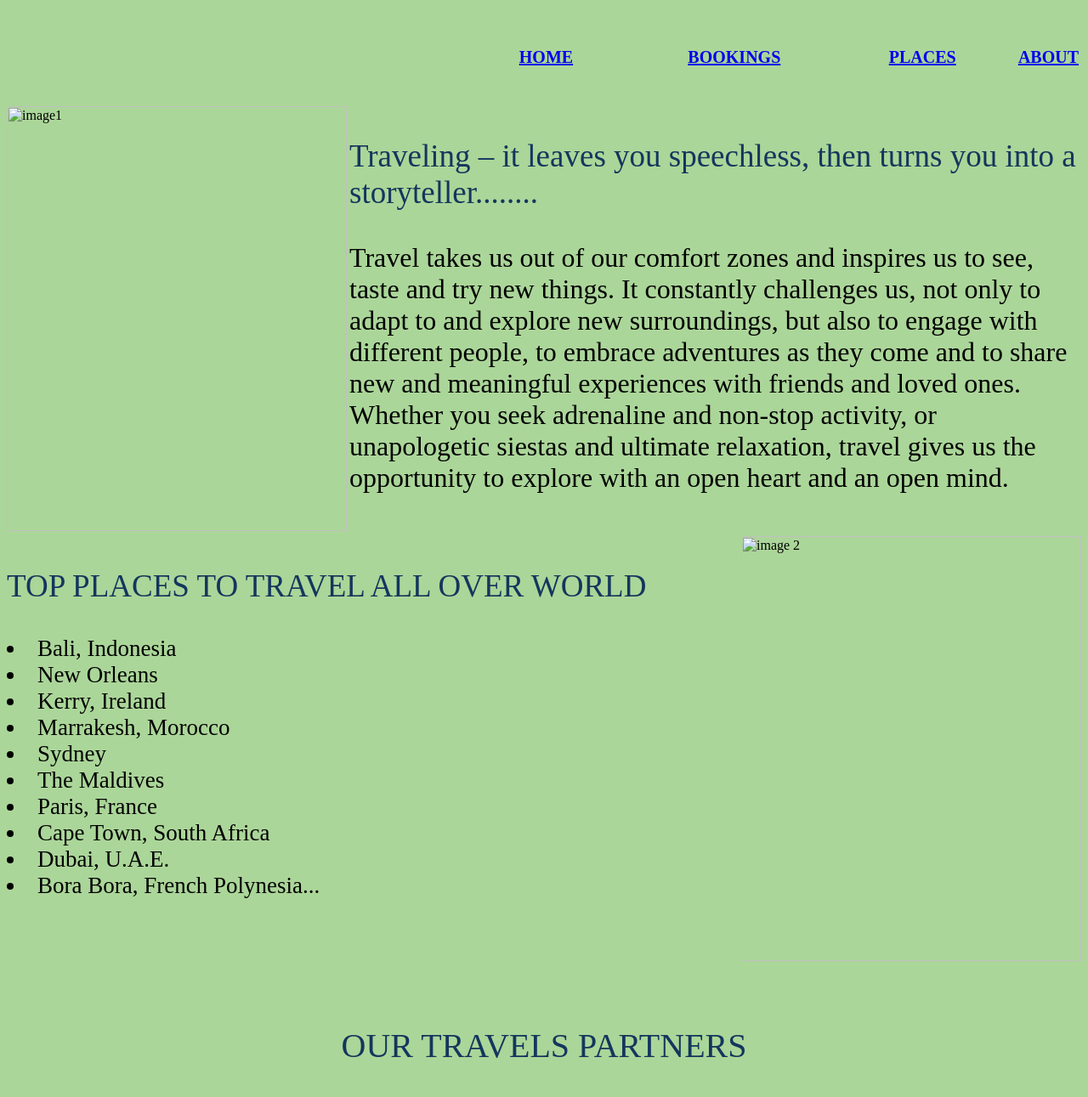
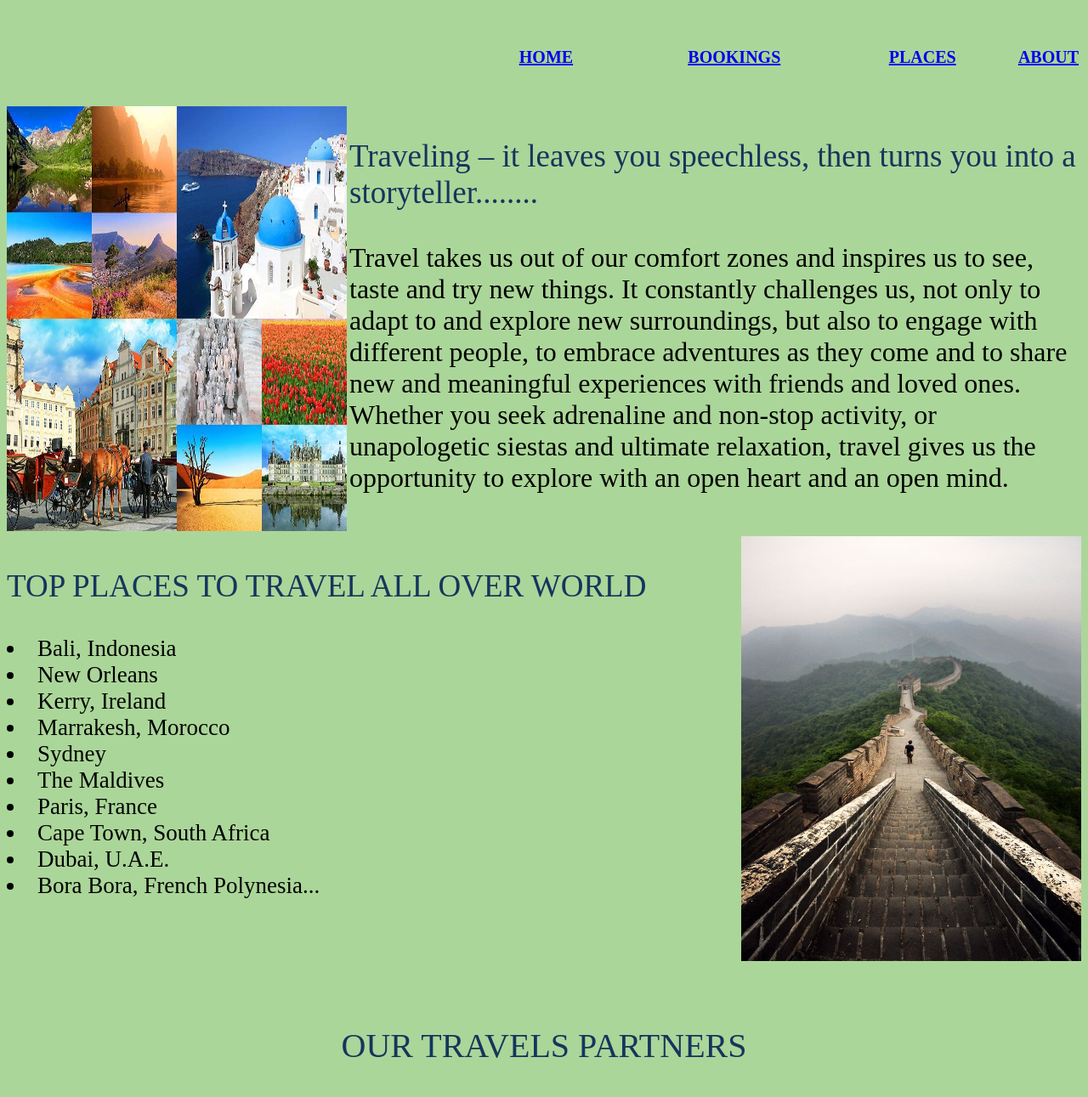
Before and after one commit to NagaVinayasree/hello.github.io, a plain HTML site: page index.html in a window 1280 px wide. Shown: the part 240-1531 px from the top of the page at 85% size. Drawn offline with Linux system fonts and the light colour scheme.

Commit message:
Update index.html

```diff
--- a/index.html
+++ b/index.html
@@ -50,12 +50,12 @@ text-align:center;
 <br>
 <br>
 <br>
-<img src="C:\Users\STUDENT\Desktop\images.jpg" alt="image1" width=400 height=500 ALIGN="left"/>
+<img src="imagee1.jpg" alt="image1" width=400 height=500 ALIGN="left"/>
 <p id="hello">Traveling – it leaves you speechless, then turns you into a storyteller........
 </p>
 <p id="k">Travel takes us out of our comfort zones and inspires us to see, taste and try new things. It constantly challenges us, not only to adapt to and explore new surroundings, but also to engage with different people, to embrace adventures as they come and to share new and meaningful experiences with friends and loved ones. Whether you seek adrenaline and non-stop activity, or unapologetic siestas and ultimate relaxation, travel gives us the opportunity to explore with an open heart and an open mind.</p>
 <br clear="left"/>
-<img src="C:\Users\STUDENT\Desktop\download.jpg" width=400 height=500  alt="image 2" align="right">
+<img src="image2.jpg" width=400 height=500  alt="image 2" align="right">
 <p id="hello">TOP PLACES TO TRAVEL ALL OVER WORLD</p>
 <li>Bali, Indonesia</li>
 <li>New Orleans</li>
```
